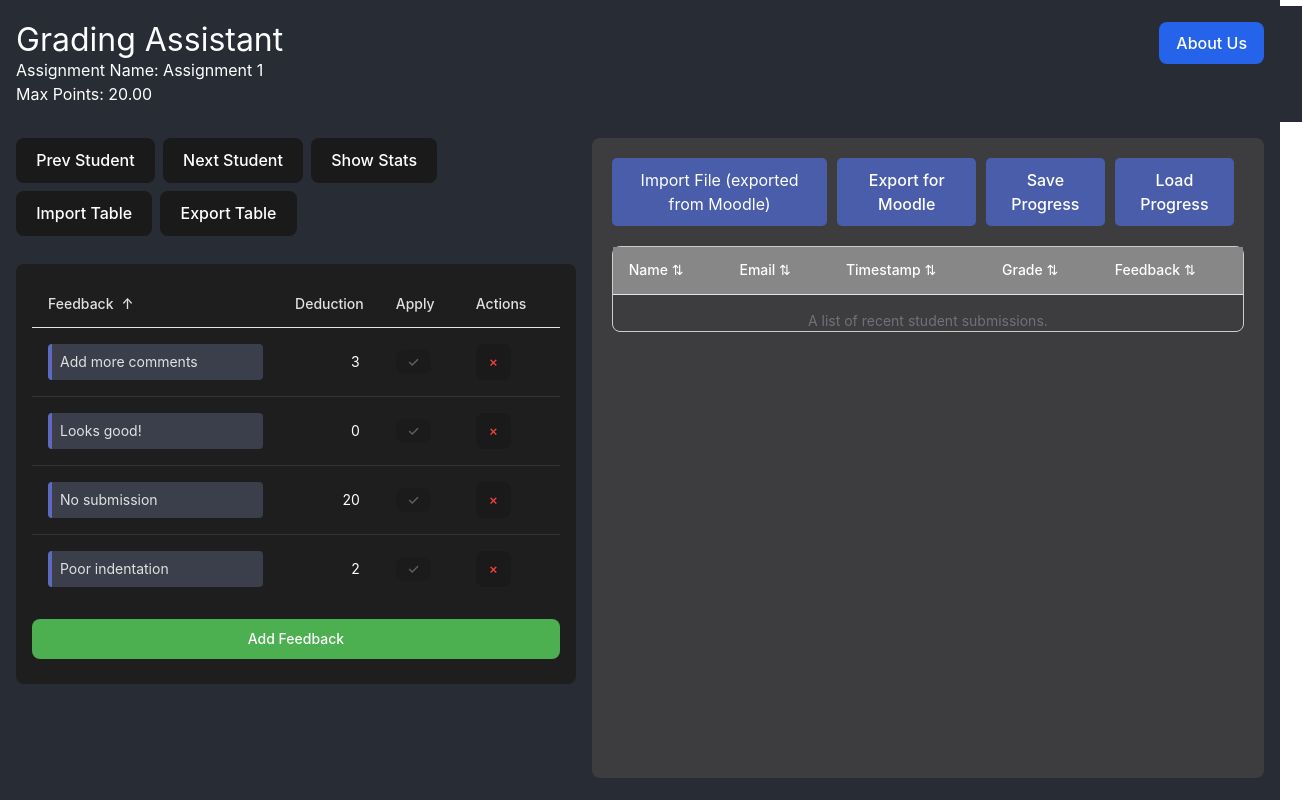
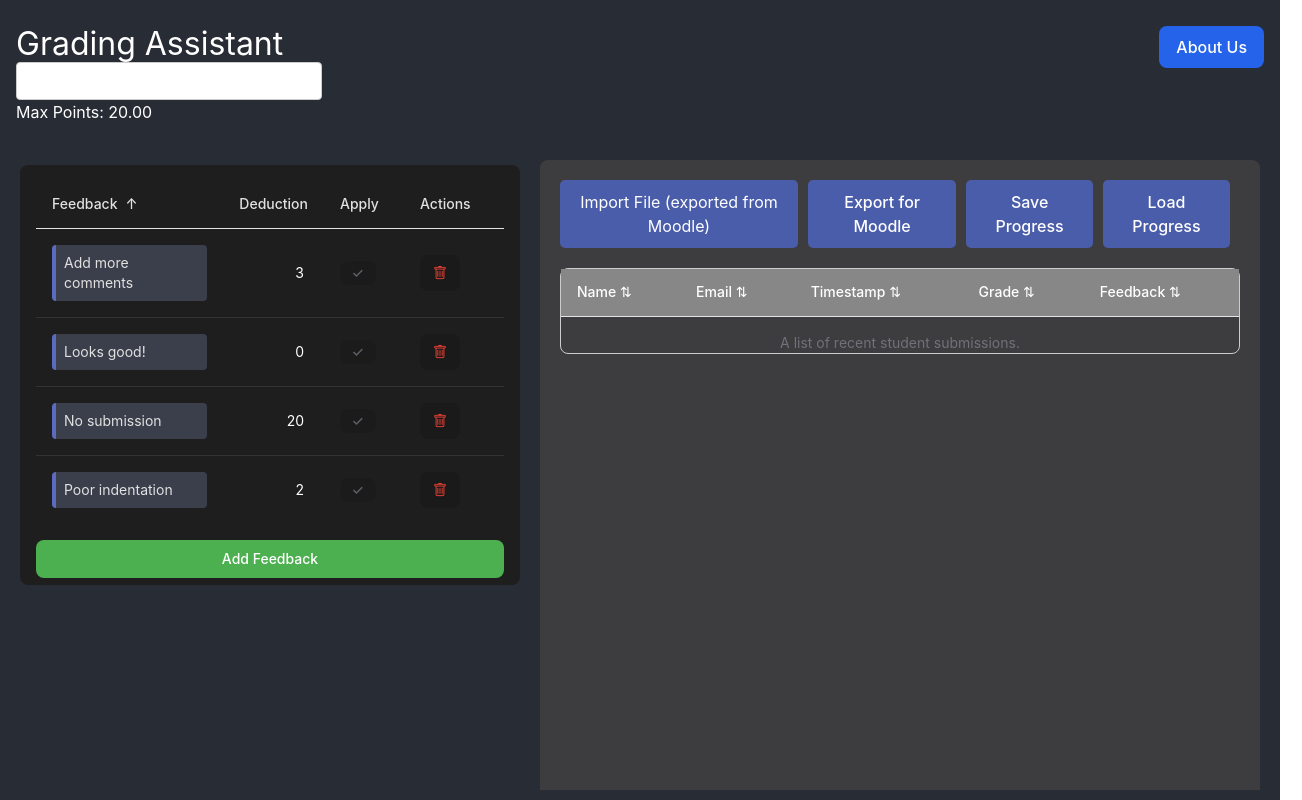
Before and after one commit to haneumC/moodleGrading, a React (Vite) app: page / in a window 1280 px wide. Shown: the whole page, 1302 px wide, since content can reach past the window. Built offline with nearby package versions, Linux system fonts and the light colour scheme.

Commit message:
export+layout changes

```diff
--- a/package.json
+++ b/package.json
@@ -16,10 +16,13 @@
     "@radix-ui/react-checkbox": "^1.1.2",
     "@radix-ui/react-slot": "^1.1.0",
     "@tanstack/react-table": "^8.20.5",
+    "@types/file-saver": "^2.0.7",
     "@types/papaparse": "^5.3.15",
+    "bootstrap-icons": "^1.11.3",
     "class-variance-authority": "^0.7.0",
     "clsx": "^2.1.1",
     "csv-parse": "^5.5.3",
+    "file-saver": "^2.0.5",
     "lucide-react": "^0.454.0",
     "papaparse": "^5.4.1",
     "react": "^18.3.1",
--- a/src/App.css
+++ b/src/App.css
@@ -11,13 +11,14 @@ body {
   max-width: 100%;
   margin: 0;
   padding: 0;
+  overflow-x: hidden;
 }
 
 header {
   background-color: #282c34;
   padding: 1rem;
   color: white;
-  width: 101.7%;
+  width: 100%;
   box-sizing: border-box;
 }
 
@@ -27,10 +28,12 @@ header h1 {
 }
 
 main {
-  padding: 1rem;
-  box-sizing: border-box;
   display: flex;
-  gap: 1em;
+  gap: 20px;
+  padding: 20px;
+  overflow: hidden;
+  height: calc(100vh - 150px);
+  width: 100vw;
 }
 
 .controls {
@@ -104,3 +107,16 @@ button:focus-visible {
   display: flex;
   gap: 20px; /* Space between Feedback and StudentList components */
 }
+
+.left {
+  flex: 1;
+  min-width: 500px;
+  max-width: 40%;
+  margin-top: -1.2%;
+}
+
+.right {
+  flex: 1;
+  min-width: 500px;
+  max-width: 60%;
+}
--- a/src/App.tsx
+++ b/src/App.tsx
@@ -30,6 +30,7 @@ const MainApp = () => {
   const navigate = useNavigate();
   const [students, setStudents] = useState<Student[]>([]);
   const [selectedStudent, setSelectedStudent] = useState<string | null>(null);
+  const [assignmentName, setAssignmentName] = useState<string>("Assignment 1");
 
   // State to manage all feedback items
   const [feedbackItems] = useState<FeedbackItem[]>([]);
@@ -143,19 +144,17 @@ const MainApp = () => {
       <header>
         <div>
           <h1>Grading Assistant</h1>
-          <p>Assignment Name: Assignment 1</p>
+          <input
+            type="text"
+            value={assignmentName}
+            onChange={(e) => setAssignmentName(e.target.value)}
+            className="text-lg font-semibold px-2 py-1 border rounded"
+          />
           <p>Max Points: 20.00</p>
         </div>
       </header>
       <main>
         <div className="left">
-          <div className="controls">
-            <button>Prev Student</button>
-            <button>Next Student</button>
-            <button>Show Stats</button>
-            <button>Import Table</button>
-            <button>Export Table</button>
-          </div>
           <Feedback
             onApplyFeedback={handleApplyFeedback}
             selectedStudent={selectedStudent}
@@ -169,6 +168,7 @@ const MainApp = () => {
             setStudents={setStudents}
             selectedStudent={selectedStudent}
             onStudentSelect={handleStudentSelect}
+            assignmentName={assignmentName}
           />
         </div>
       </main>
--- a/src/components/Feedback/Feedback.tsx
+++ b/src/components/Feedback/Feedback.tsx
@@ -10,6 +10,7 @@ import {
 import { Button } from "@/components/ui/button";
 import { Input } from "@/components/ui/input";
 import { Textarea } from "@/components/ui/textarea";
+import 'bootstrap-icons/font/bootstrap-icons.css';
 
 interface FeedbackItem {
   id: number;
@@ -273,7 +274,7 @@ const Feedback: React.FC<FeedbackProps> = ({ onApplyFeedback, selectedStudent, a
                       onClick={() => handleDeleteFeedback(item.id)}
                       className="text-[#f44336] hover:text-[#d32f2f] hover:bg-transparent"
                     >
-                      ×
+                      <i className="bi bi-trash"></i>
                     </Button>
                   </TableCell>
                 </>
--- a/src/components/StudentList/StudentList.tsx
+++ b/src/components/StudentList/StudentList.tsx
@@ -18,6 +18,7 @@ import {
   TableRow,
 } from "@/components/ui/table";
 import './StudentList.css';
+import { saveAs } from 'file-saver';
 
 // Define Student type
 interface Student {
@@ -34,13 +35,15 @@ interface StudentListProps {
   setStudents: React.Dispatch<React.SetStateAction<Student[]>>;
   selectedStudent: string | null;
   onStudentSelect: (studentName: string) => void;
+  assignmentName: string;
 }
 
 const StudentList: React.FC<StudentListProps> = ({
   students,
   setStudents,
   selectedStudent,
-  onStudentSelect
+  onStudentSelect,
+  assignmentName
 }) => {
   const [sorting, setSorting] = useState<SortingState>([]);
   const [error, setError] = useState<string>("");
@@ -186,16 +189,13 @@ const StudentList: React.FC<StudentListProps> = ({
 
   const exportForMoodle = () => {
     try {
-      // Prompt user for filename
-      let filename = prompt("Enter filename for export:", "moodle_grades.csv");
-      if (!filename) return; // User cancelled the prompt
-
-      // Ensure filename ends with .csv
-      if (!filename.toLowerCase().endsWith('.csv')) {
-        filename += '.csv';
+      // Check if there are any students
+      if (students.length === 0) {
+        setError("No CSV imported");
+        return;
       }
 
-      // Create will-be-exported CSV content
+      // Create CSV content
       const csvRows = [
         [
           "Full name",
@@ -216,17 +216,11 @@ const StudentList: React.FC<StudentListProps> = ({
 
       const csvContent = Papa.unparse(csvRows);
 
-      // Create and download the file
+      // Create blob and save file using FileSaver
       const blob = new Blob([csvContent], { type: 'text/csv;charset=utf-8;' });
-      const link = document.createElement('a');
-      const url = URL.createObjectURL(blob);
-      link.setAttribute('href', url);
-      link.setAttribute('download', filename);
-      link.style.visibility = 'hidden';
-      document.body.appendChild(link);
-      link.click();
-      document.body.removeChild(link);
-      URL.revokeObjectURL(url); // Clean up the URL object
+      const defaultFilename = `${assignmentName.toLowerCase().replace(/\s+/g, '_')}_grades.csv`;
+
+      saveAs(blob, defaultFilename);
     } catch (error) {
       setError("Error exporting the CSV file.");
     }
```
Also changed, not shown: 1 other file (tests, documents, lock files or other folders).
